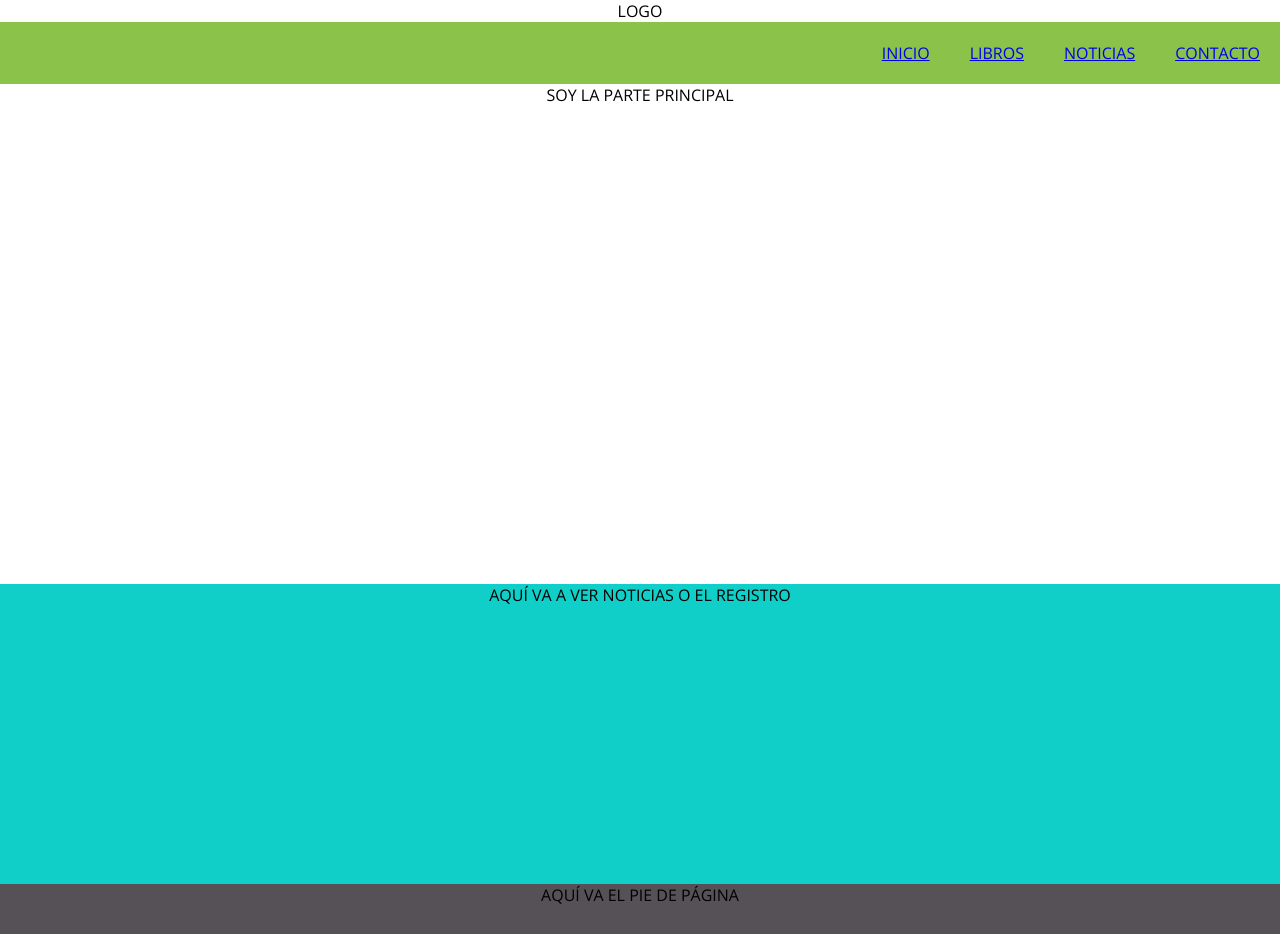
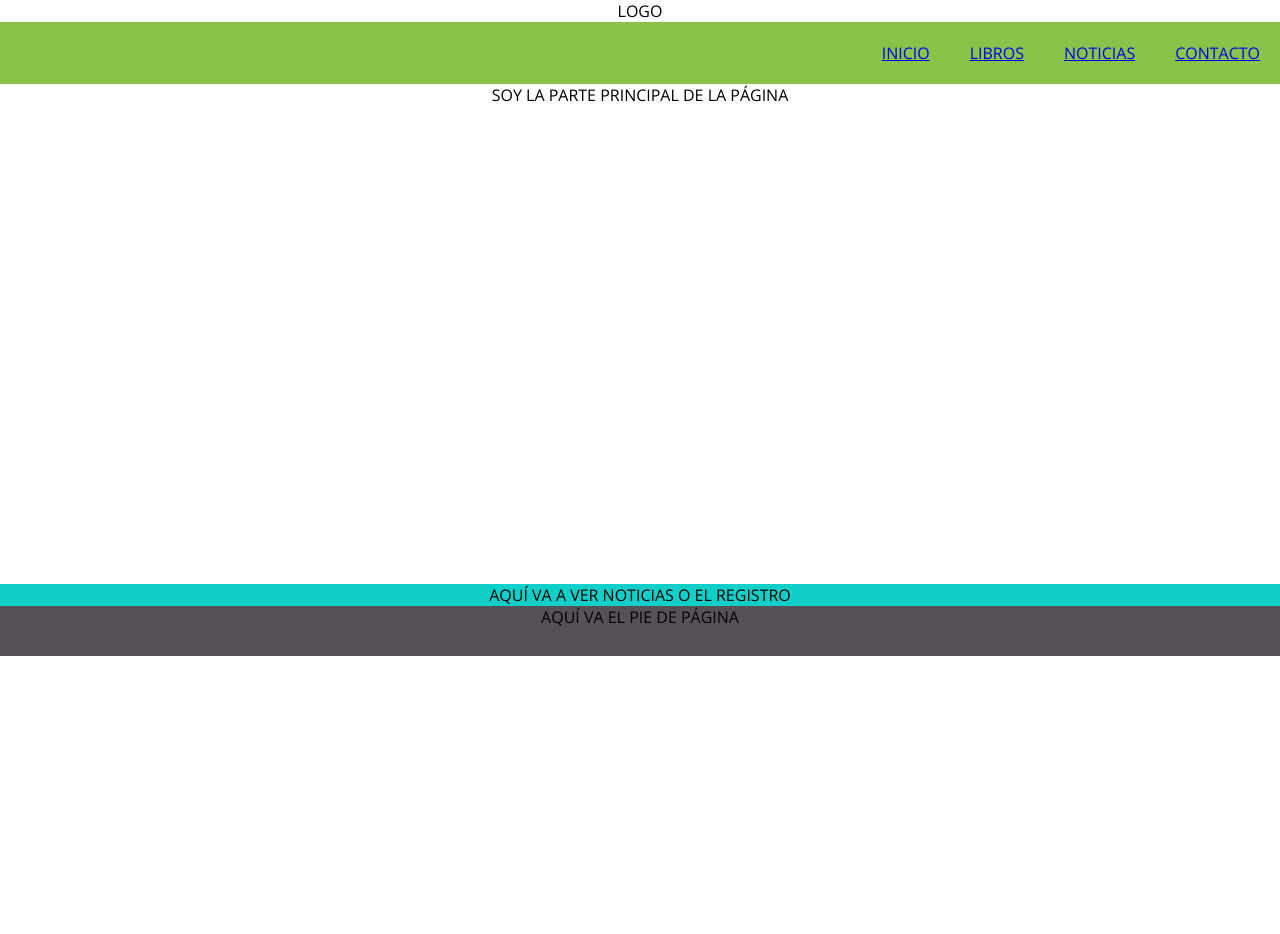
Before and after one commit to CecyNeria/proyectoweb, a plain HTML site: page index.html in a window 1280 px wide. After the commit the page ends 800 px from the top, so only its background shows below. Drawn offline with nearby package versions, Linux system fonts and the light colour scheme.

Commit message:
add:cambios pequeños

```diff
--- a/css/main.css
+++ b/css/main.css
@@ -37,7 +37,7 @@ li {
 
 
 #noticias {
-	width:100%;
+	width:100%,
 	height:300px;
 	background:#10cfc8;
 }
--- a/index.html
+++ b/index.html
@@ -23,7 +23,7 @@
 	</div>
 	<div id="principal">
 		<article>
-			<p>SOY LA PARTE PRINCIPAL</p>
+			<p>SOY LA PARTE PRINCIPAL DE LA PÁGINA</p>
 		</article>
 	</div>
 	<div id="noticias">
```
